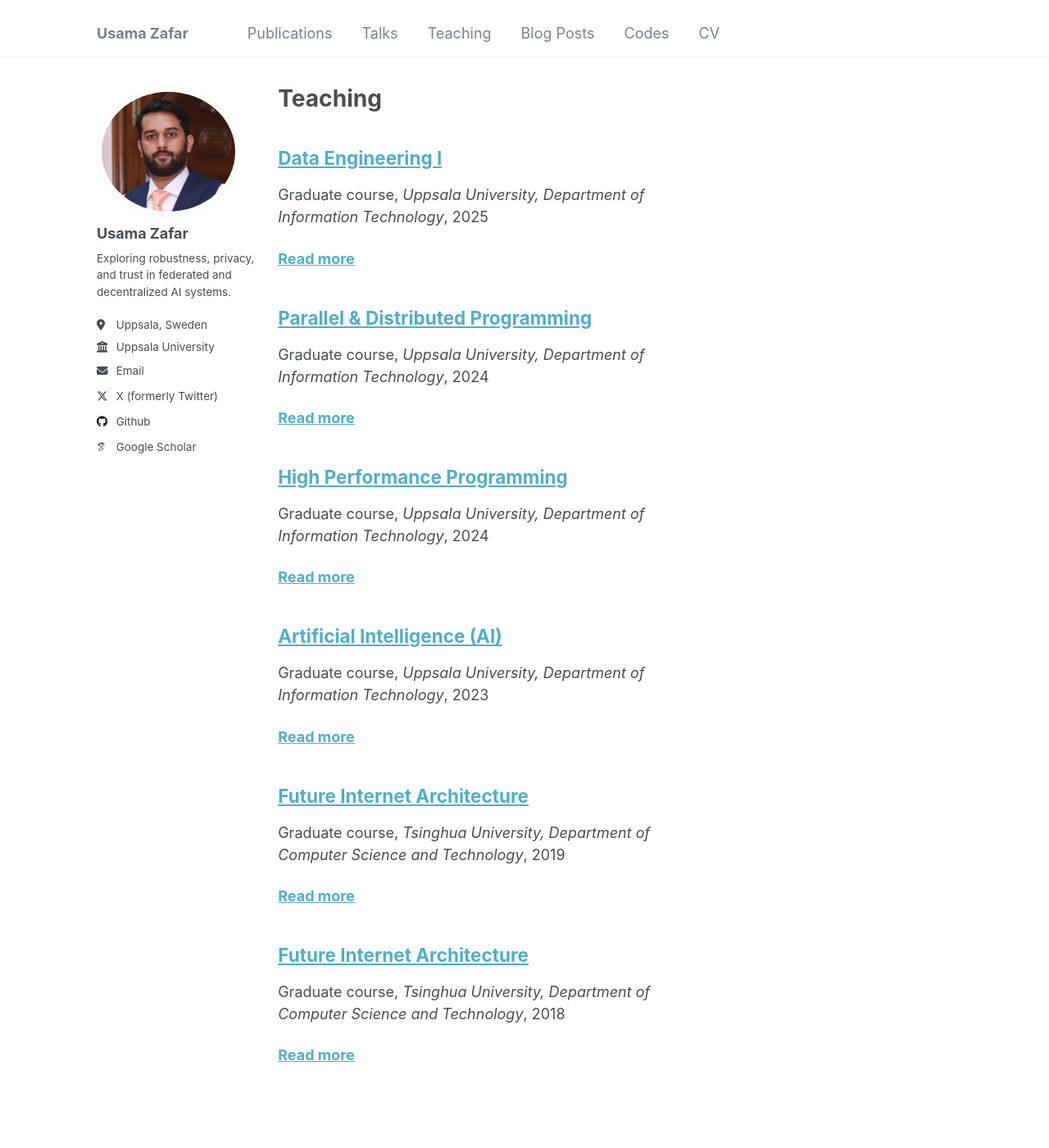
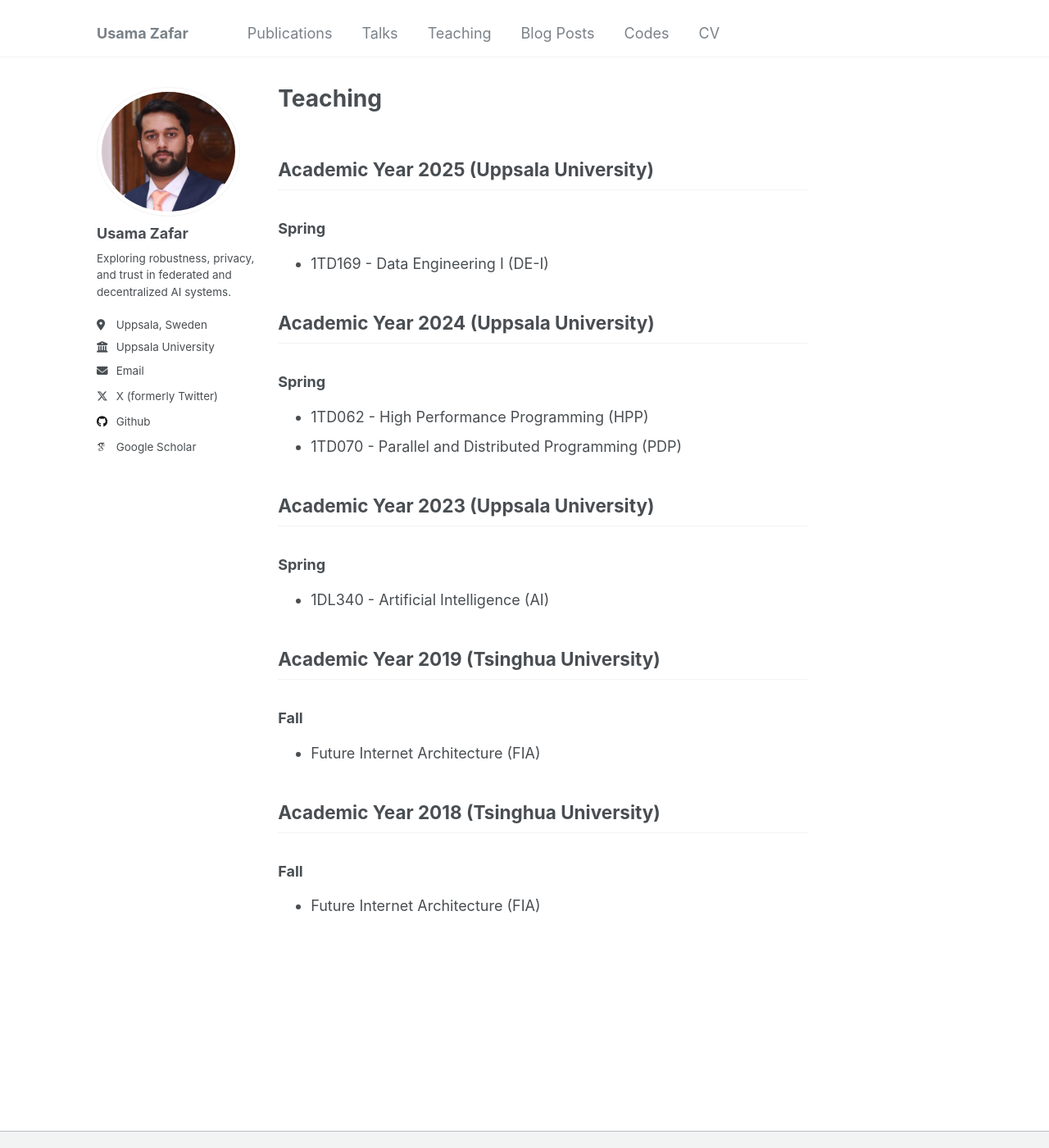
Before and after one commit to usamazf/usamazf.github.io, a Jekyll site: the page built from _pages/teaching.md, in a window 1280 px wide and 1400 px high. Shown: the whole window at 82% size. Built offline with Jekyll 4.4.1, drawn with Linux system fonts in a browser that asks for light colours; some web fonts are replaced.

Commit message:
Minor bugs.

```diff
--- a/_includes/archive-single.html
+++ b/_includes/archive-single.html
@@ -41,7 +41,12 @@
         {% if post.collection == 'teaching' %}
           <p> {{ post.type }}, <i>{{ post.venue }}</i>, {{ post.date | default: "1900-01-01" | date: "%Y" }} </p>
         {% elsif post.collection == 'publications' %}
-          <p>Published in <i>{{ post.venue }}</i>, {{ post.date | default: "1900-01-01" | date: "%Y" }} </p>
+          <p>
+            {% if post.category != 'preprint' %}
+            Published in
+            {% endif %}
+          <i>{{ post.venue }}</i>, {{ post.date | default: "1900-01-01" | date: "%Y" }}
+          </p>
         {% elsif post.date %}
          <p class="page__date"><strong><i class="fa fa-fw fa-calendar" aria-hidden="true"></i> {{ site.data.ui-text[site.locale].date_label | default: "Published:" }}</strong> <time datetime="{{ post.date | default: "1900-01-01" | date_to_xmlschema }}">{{ post.date | default: "1900-01-01" | date: "%B %d, %Y" }}</time></p>
         {% endif %}
--- a/_pages/publications.html
+++ b/_pages/publications.html
@@ -6,7 +6,8 @@
 ---
 
 {% if site.author.googlescholar %}
-  <div class="wordwrap">You can also find my articles on <a href="{{site.author.googlescholar}}">my Google Scholar profile</a>.</div>
+  <div class="wordwrap">You can also find my articles on <a href="{{site.author.googlescholar}}">my Google Scholar profile</a>.<br> * indicates equal contribution.</div>
+  <div class="wordwrap">* indicates equal contribution.</div>
 {% endif %}
 
 {% include base_path %}
--- /dev/null
+++ b/_pages/teaching.md
@@ -0,0 +1,28 @@
+---
+title: "Teaching"
+permalink: /teaching/
+author_profile: true
+excerpt: "Teaching"
+---
+
+## Academic Year 2025 (Uppsala University)
+### Spring
+- 1TD169 - Data Engineering I (DE-I)
+
+
+## Academic Year 2024 (Uppsala University)
+### Spring
+- 1TD062 - High Performance Programming (HPP)
+- 1TD070 - Parallel and Distributed Programming (PDP)
+
+## Academic Year 2023 (Uppsala University)
+### Spring
+- 1DL340 - Artificial Intelligence (AI)
+
+## Academic Year 2019 (Tsinghua University)
+### Fall
+-  Future Internet Architecture (FIA)
+
+## Academic Year 2018 (Tsinghua University)
+### Fall
+- Future Internet Architecture (FIA)
```
Also changed, not shown: _publications/2025-05-05-Bayesian-Robust-Aggregation-for-Federated-Learning.md (+1 -1 lines).
